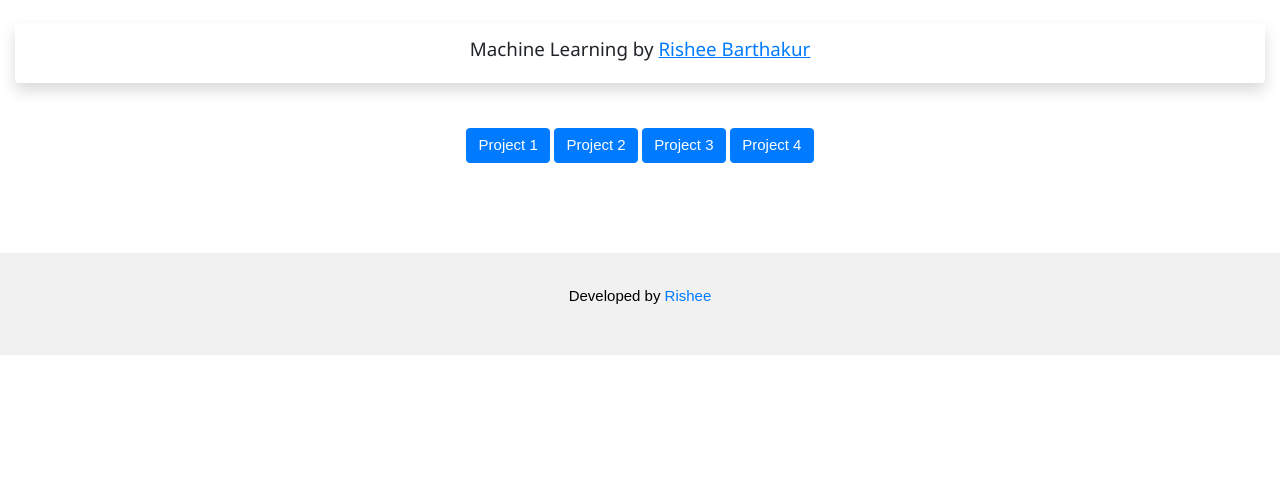
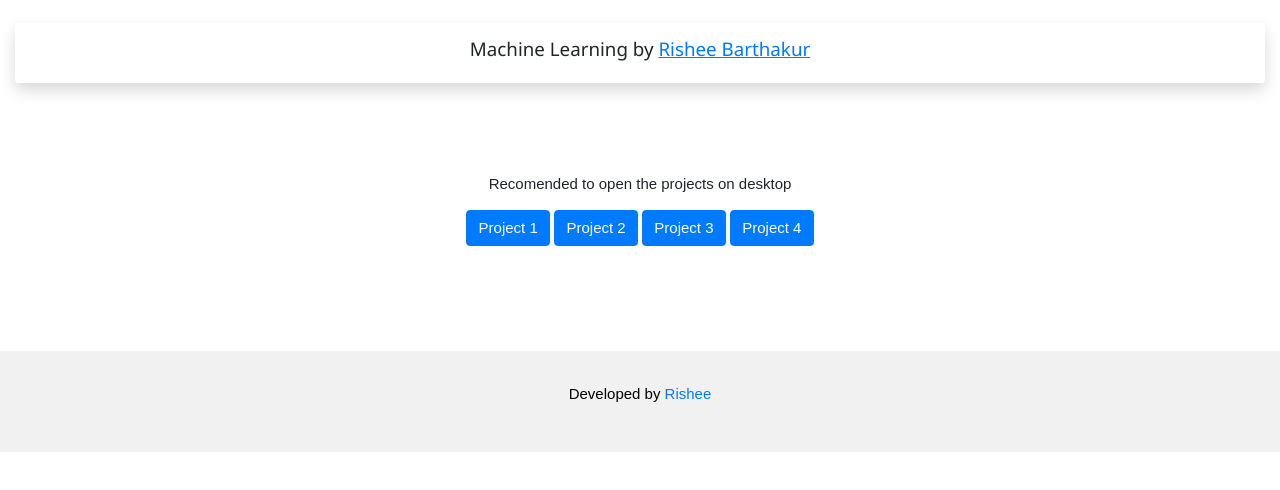
Before and after one commit to Rishee123/MLProject.io, a plain HTML site: page index.html in a window 1280 px wide. Drawn offline with nearby package versions, Linux system fonts and the light colour scheme.

Commit message:
Update index.html

```diff
--- a/index.html
+++ b/index.html
@@ -28,7 +28,9 @@ body {font-family: "Arial"}
 
 
 <div div class="text-center">
-
+        <br>
+        <br>
+        <p>Recomended to open the projects on desktop <p>
         <a class="btn btn-primary" href="./pages/ML_1.html" role="button">Project 1</a>
         <a class="btn btn-primary" href="./pages/ML_2.html" role="button">Project 2</a>
         <a class="btn btn-primary" href="./pages/ML_3.html" role="button">Project 3</a>
```
